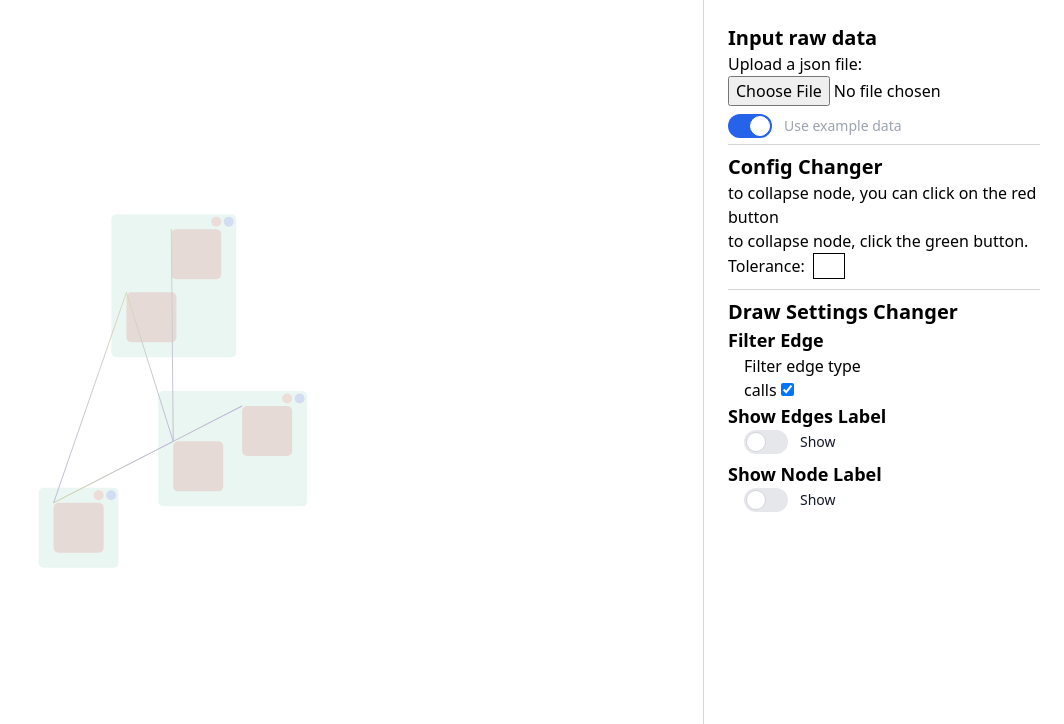
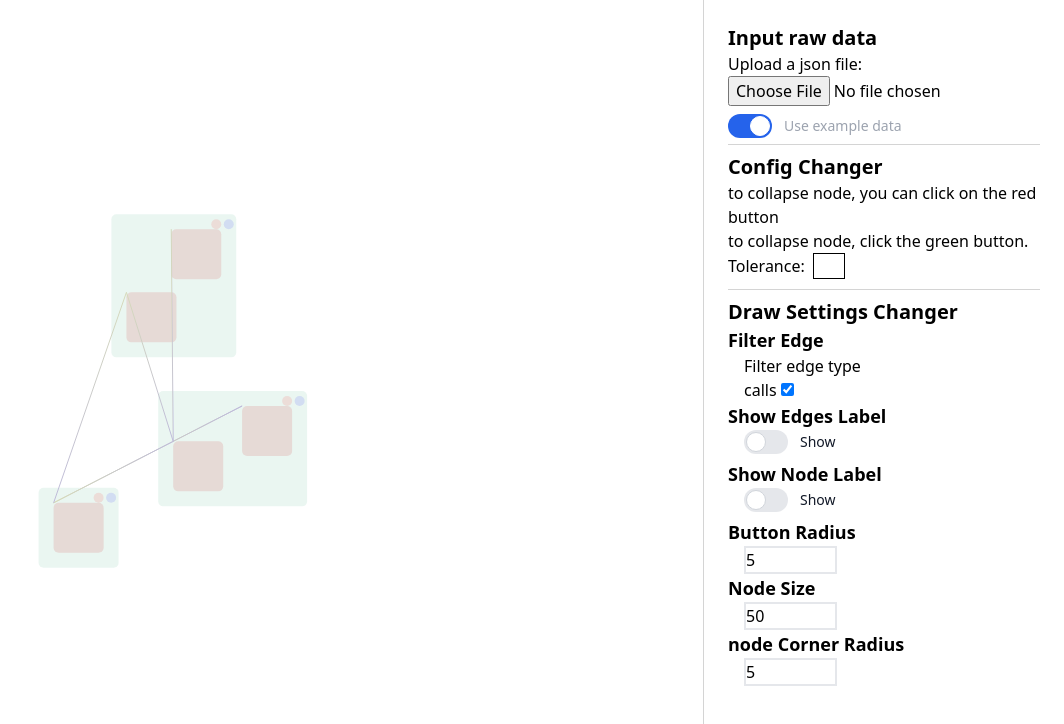
Before and after one commit to christojeffrey/software-visualization, a SvelteKit app in the folder svelte/: page /v2 in a window 1280 px wide. Shown: the top 724 px of the page, without its empty margins (216-1280 px from the left). Built offline with nearby package versions, Linux system fonts and the light colour scheme.

Commit message:
feat: add more draw settings interface

```diff
--- a/svelte/src/routes/v2/components/draw-settings-changer.svelte
+++ b/svelte/src/routes/v2/components/draw-settings-changer.svelte
@@ -2,12 +2,14 @@
 	import Toggle from '$ui/toggle.svelte';
 import Heading from '$ui/heading.svelte';
 	import type { DrawSettingsInterface } from '../types';
+	import Input from '$ui/input.svelte';
 	export let drawSettings: DrawSettingsInterface;
 	export let doRedraw;
 </script>
 
 <div>
 	<Heading class="mt-2">Draw Settings Changer</Heading>
+	<!-- Filter Edge -->
 	<div class="filter-edge">
 		<Heading headingNumber={5}>Filter Edge</Heading>
 		<div class="ml-4">
@@ -30,8 +32,12 @@ import Heading from '$ui/heading.svelte';
 			{/each}
 			{/if}
 		</div>
+
+	</div>
+
+	<!-- Show Edges Label -->
 	<div>
-	</div>
+
 		<Heading headingNumber={5}>Show Edges Label</Heading>
 		<Toggle
 		class="ml-4"
@@ -44,6 +50,8 @@ import Heading from '$ui/heading.svelte';
 			{drawSettings.showEdgeLabels ? 'Hide' : 'Show'}
 		</Toggle>
 	</div>
+
+	<!-- Show Node Label -->
 	<div>
 		<Heading headingNumber={5}>Show Node Label</Heading>
 		<Toggle
@@ -57,4 +65,29 @@ import Heading from '$ui/heading.svelte';
 			{drawSettings.showNodeLabels ? 'Hide' : 'Show'}
 		</Toggle>
 	</div>
+
+	<!-- Button Radius -->
+	<div>
+		<Heading headingNumber={5}>Button Radius</Heading>
+		<Input type="number" value={drawSettings.buttonRadius} onChange={(e) => {
+			drawSettings.buttonRadius = Number(e.currentTarget.value);
+			doRedraw = true;
+		}} />
 	</div>
+	<!-- Node Size -->
+	<div>
+		<Heading headingNumber={5}>Node Size</Heading>
+		<Input type="number" value={drawSettings.minimumVertexSize} onChange={(e) => {
+			drawSettings.minimumVertexSize = Number(e.currentTarget.value);
+			doRedraw = true;
+		}} />
+	</div>
+	<!-- nodeCornerRadius -->
+	<div>
+		<Heading headingNumber={5}>node Corner Radius</Heading>
+		<Input type="number" value={drawSettings.nodeCornerRadius} onChange={(e) => {
+			drawSettings.nodeCornerRadius = Number(e.currentTarget.value);
+			doRedraw = true;
+		}} />
+	</div>
+</div>
--- a/svelte/src/routes/v2/scripts/draw/tick.ts
+++ b/svelte/src/routes/v2/scripts/draw/tick.ts
@@ -141,11 +141,11 @@ export function masterSimulationTicked(
 	if (collapseButtonElements) {
 		collapseButtonElements
 			.attr('cx', (d: any) => d.cx + d.width - 4 * drawSettings.buttonRadius)
-			.attr('cy', (d: any) => d.cy + drawSettings.nodePadding + drawSettings.buttonRadius / 2);
+			.attr('cy', (d: any) => d.cy + drawSettings.nodePadding + drawSettings.buttonRadius);
 	}
 	if (liftButtonElements) {
 		liftButtonElements
 			.attr('cx', (d: any) => d.cx + d.width - 1.5 * drawSettings.buttonRadius)
-			.attr('cy', (d: any) => d.cy + drawSettings.nodePadding + drawSettings.buttonRadius / 2);
+			.attr('cy', (d: any) => d.cy + drawSettings.nodePadding + drawSettings.buttonRadius);
 	}
 }
--- /dev/null
+++ b/svelte/src/ui/input.svelte
@@ -0,0 +1,16 @@
+<script lang="ts">
+    export let type: string;
+    export let value: any;
+    export let onChange: (e: any) => void;
+</script>
+
+<div>
+    <input
+			class="ml-4 border-2"
+			type={type}
+			min="1"
+			max="100"
+			value={value}
+			on:change={onChange}
+		/>
+</div>
```
Lines whose indentation alone changed are shown as unchanged.
